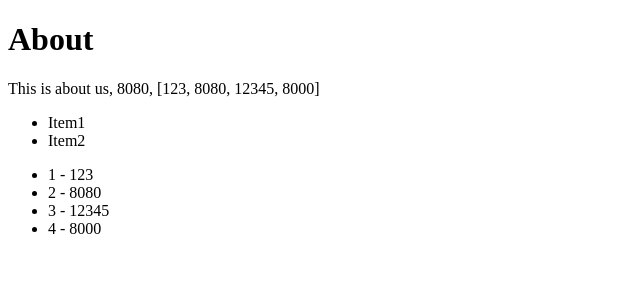
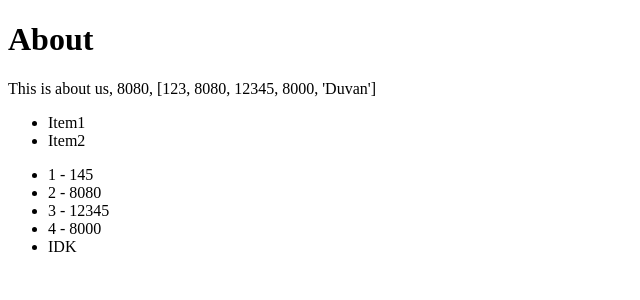
Before and after one commit to DuvanSGF/bootcamp-django, a Django app: page /about/ in a window 1280 px wide. Shown: the part 52-352 px from the top of the page, without its empty margins (0-640 px from the left). Run offline with Django 3.2, Linux system fonts and the light colour scheme.

Commit message:
conditionals tags

```diff
--- a/pages/views.py
+++ b/pages/views.py
@@ -11,6 +11,7 @@ def about_view(request,*args, **kwargs):
     my_context = {
         "my_text": "This is about us",
         "my_number": 8080,
-        "my_list":[123, 8080, 12345, 8000]
+        "this_is_true":True,
+        "my_list":[123, 8080, 12345, 8000, "Duvan"]
     }
     return render(request, "about.html", my_context)
--- a/templates/about.html
+++ b/templates/about.html
@@ -12,8 +12,15 @@
   <li>Item2</li>
 </ul>
 <ul>
-  {% for my_sub_item in my_list %}
-  <li>{{ forloop.counter }} - {{ my_sub_item }}</li>
+  {% for abc in my_list %}
+      {% if abc == 123 %}
+        <li>{{ forloop.counter }} - {{ abc|add:22 }}</li>
+        {% elif abc == "Duvan"%}
+        <li>IDK</li>
+        {% else %}
+        <li>{{ forloop.counter }} - {{ abc }}</li>
+      {% endif %}
+
 
   {% endfor %}
 </ul>
```
